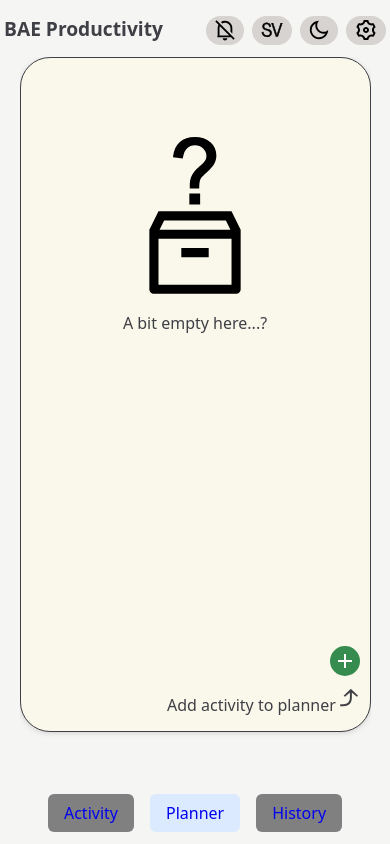
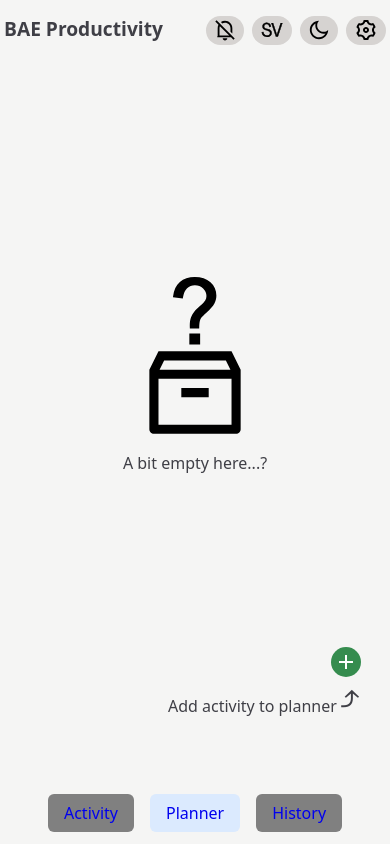
Before and after one commit to ollewarne/linkoping-pps, a React (Vite) app: page /Schedule in a window 390 px wide. Built offline with nearby package versions, Linux system fonts and the light colour scheme.

Commit message:
remove background-color

```diff
--- a/src/components/Schedule/Schedule.module.css
+++ b/src/components/Schedule/Schedule.module.css
@@ -5,12 +5,7 @@
   align-items: center;
   padding-top: 25px;
   gap: 1em;
-  background-color: var(--notepad-bg);
   position: relative;
-  border: 1px solid var(--text);
-  border-radius: 30px;
-  box-shadow: 0 1px 4px rgba(0, 0, 0, 0.1),
-              0 2px 8px rgba(0, 0, 0, 0.05);
 }
 
 .emptyContainer {
@@ -28,6 +23,7 @@
 .emptyImg {
   width: 35%;
   filter: var(--filter-svg);
+  padding-top: 20%;
 }
 
 .addActivityBtn {
@@ -87,9 +83,12 @@
     z-index: 1;
   }
 
-
   .emptyText {
     bottom: 15px;
     right: 11px;
   }
+
+  .emptyImg {
+    padding-top: 40%;
+  }
 }
```
